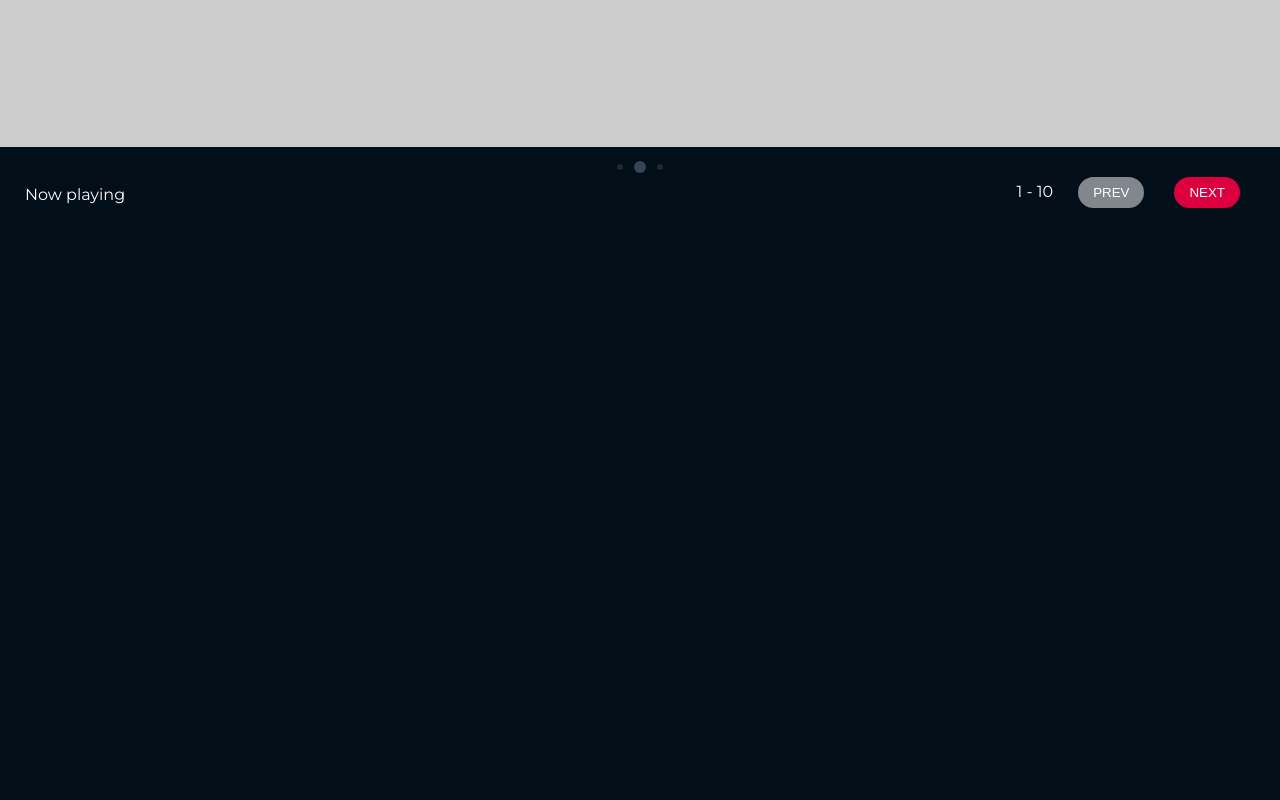
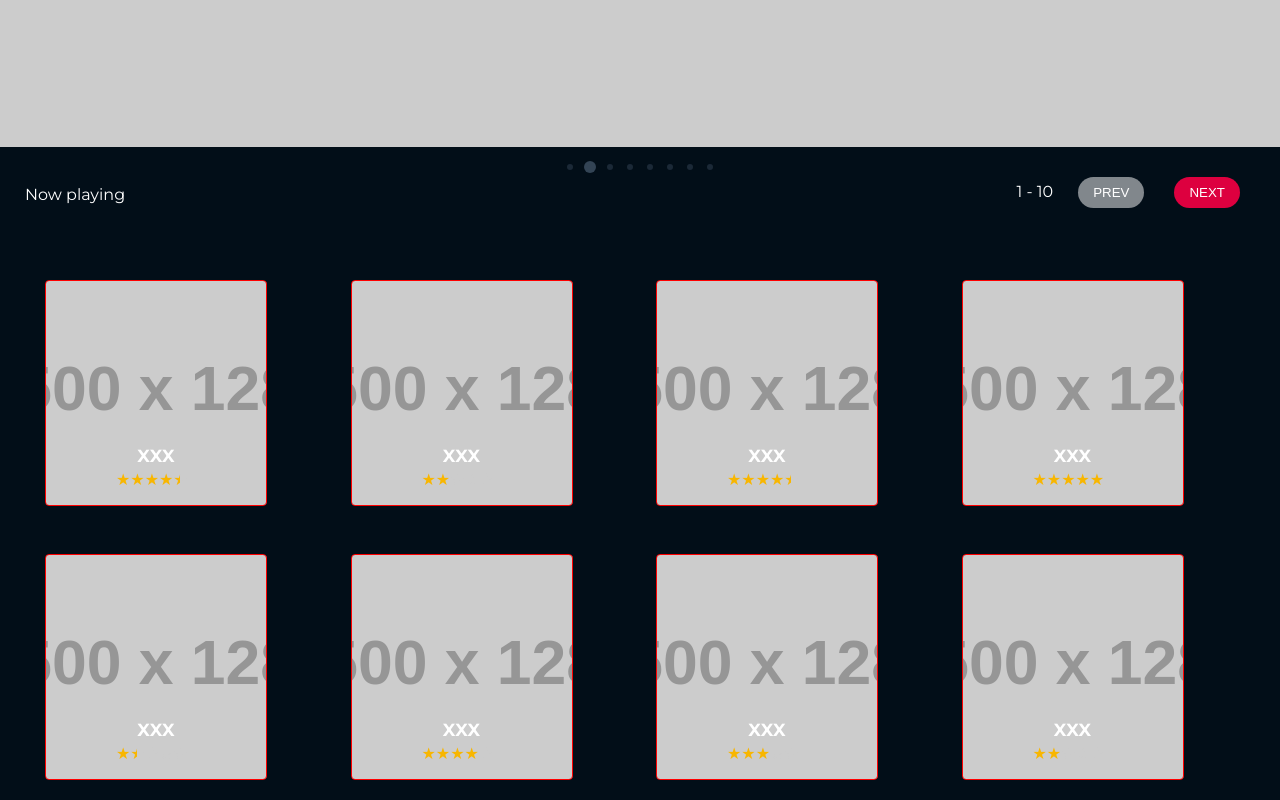
Before and after one commit to Dekrayzis/react-cinema_db, a React (Create React App) app: page / in a window 1280 px wide. Shown: the part 608-1408 px from the top of the page. Before the commit the page ends 855 px from the top, so only its background shows below. Built offline with nearby package versions, Linux system fonts and the light colour scheme.

Commit message:
Update to paginate prettier

```diff
--- a/package.json
+++ b/package.json
@@ -6,6 +6,7 @@
     "@testing-library/jest-dom": "^5.11.6",
     "@testing-library/react": "^11.2.1",
     "@testing-library/user-event": "^12.2.2",
+    "fontello": "^0.5.0",
     "node-sass": "^4.14.1",
     "react": "^17.0.1",
     "react-dom": "^17.0.1",
--- /dev/null
+++ b/src/components/content/grid/Grid.js
@@ -0,0 +1,32 @@
+/* eslint-disable react/prop-types */
+import React from 'react';
+import './grid.scss';
+import Rating from '../rating/Rating';
+
+const Grid = (props) => {
+  const { images } = props;
+  return (
+    <>
+      <div className="grid">
+        {images.map((image, idx) => (
+          <div key={idx}>
+            <div className="grid-cell" style={{ backgroundImage: `url(${image.url})` }}>
+              <div className="grid-read-more">
+                <button className="grid-cell-button">View</button>
+              </div>
+              <div className="grid-detail">
+                <span className="grid-detail-title">xXx</span>
+                <div className="grid-detail-rating">
+                  <Rating total={5} rating={image.rating} interactive={false} />
+                  &nbsp;&nbsp;
+                </div>
+              </div>
+            </div>
+          </div>
+        ))}
+      </div>
+    </>
+  );
+};
+
+export default Grid;
--- /dev/null
+++ b/src/components/content/grid/grid.scss
@@ -0,0 +1,61 @@
+.grid {
+  display: grid;
+  grid-template-columns: repeat(auto-fit, minmax(220px, 1fr));
+  row-gap: 3rem;
+  column-gap: 2rem;
+  margin: 10px 25px;
+  margin-bottom: 50px;
+  overflow: hidden;
+  padding: 20px;
+}
+
+.grid-cell {
+  position: relative;
+  display: grid;
+  color: white;
+  height: 28vh;
+  width: 220px;
+  border-radius: 4px;
+  transition: all 500ms;
+  background-size: cover;
+  background-position: center;
+  background-repeat: no-repeat;
+  border: 1px solid red;
+
+  .grid-read-more {
+    display: flex;
+    align-items: center;
+    justify-content: center;
+    visibility: hidden;
+  }
+
+  &:hover {
+    transform: translateY(-3px) scale(1.1);
+
+    .grid-read-more {
+      visibility: visible;
+    }
+  }
+
+  .grid-detail {
+    position: absolute;
+    white-space: nowrap;
+    overflow: hidden;
+    text-overflow: ellipsis;
+    bottom: 0;
+    width: 100%;
+
+    .grid-detail-title {
+      font-size: 1.1rem;
+      font-weight: 700;
+      text-transform: uppercase;
+      text-align: center;
+      color: white;
+    }
+
+    .grid-detail-rating {
+      padding-top: 4px;
+      display: flex;
+    }
+  }
+}
--- a/src/components/content/main-content/MainContent.js
+++ b/src/components/content/main-content/MainContent.js
@@ -2,16 +2,40 @@ import React, { useState } from 'react';
 import './mainContent.scss';
 import Carousel from '../carousel/Carousel';
 import Paginate from './../paginate/Paginate';
+import Grid from '../grid/Grid';
 
 const images = [
   {
-    url: 'http://placehold.it/2500x1280'
+    url: 'http://placehold.it/2500x1280',
+    rating: 4.5
   },
   {
-    url: 'http://placehold.it/2500x1280'
+    url: 'http://placehold.it/2500x1280',
+    rating: 2.2
   },
   {
-    url: 'http://placehold.it/2500x1280'
+    url: 'http://placehold.it/2500x1280',
+    rating: 4.5
+  },
+  {
+    url: 'http://placehold.it/2500x1280',
+    rating: 5
+  },
+  {
+    url: 'http://placehold.it/2500x1280',
+    rating: 1.5
+  },
+  {
+    url: 'http://placehold.it/2500x1280',
+    rating: 4
+  },
+  {
+    url: 'http://placehold.it/2500x1280',
+    rating: 3.2
+  },
+  {
+    url: 'http://placehold.it/2500x1280',
+    rating: 2
   }
 ];
 const MainContent = () => {
@@ -33,7 +57,7 @@ const MainContent = () => {
           <Paginate currentPage={currentpage} totalPages={10} paginate={paginate} />
         </div>
       </div>
-      {/* Display grid component */}
+      <Grid images={images} />
     </div>
   );
 };
--- a/src/index.js
+++ b/src/index.js
@@ -4,6 +4,7 @@ import App from './App';
 import reportWebVitals from './reportWebVitals';
 
 import './index.scss';
+import './fontello/css/fontello.css';
 
 ReactDOM.render(
   <React.StrictMode>
```
Also changed, not shown: 1 other file (tests, documents, lock files or other folders).
